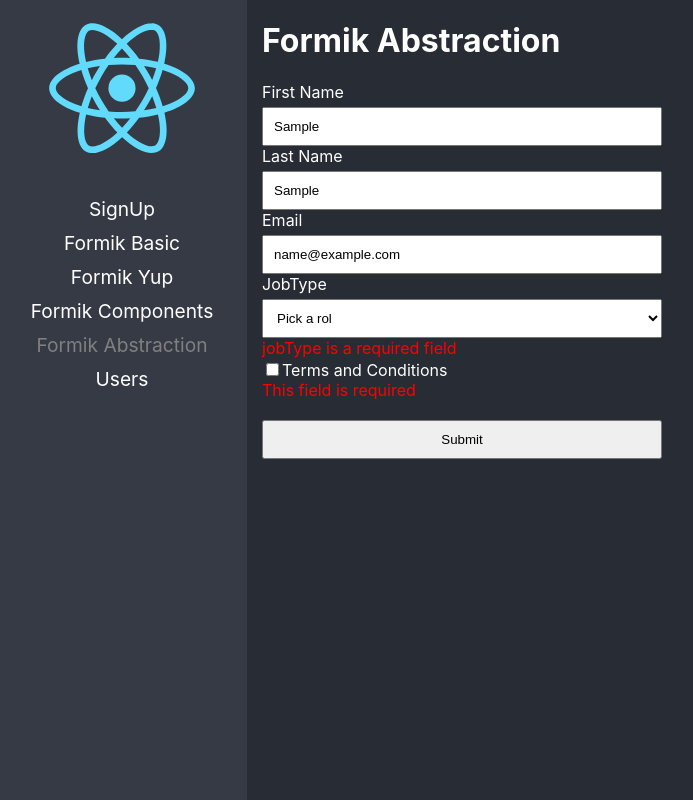
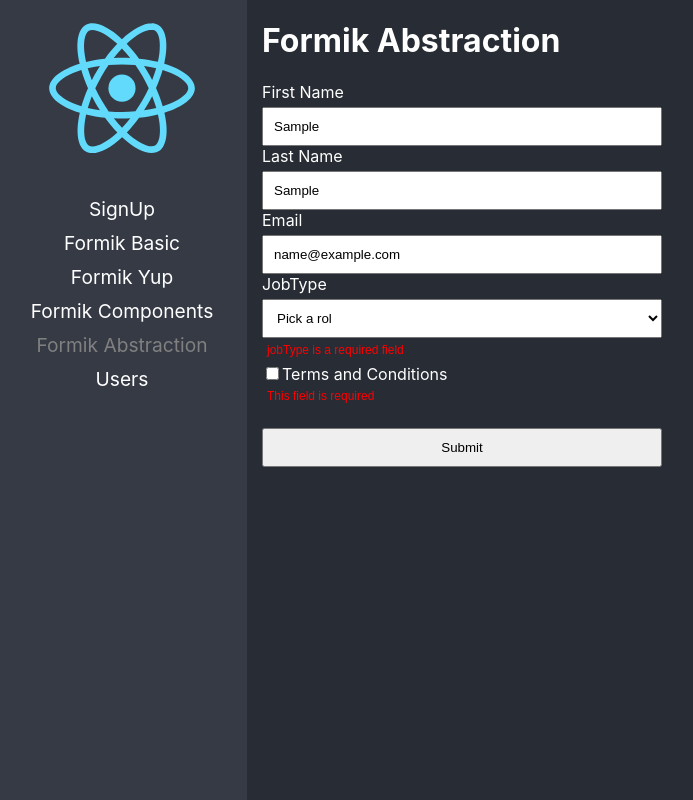
Before and after one commit to jcmurciap/react-forms, a React (Create React App) app: page /formik-abstraction in a window 1280 px wide. Both pictures are taken after typing "Sample", "Sample", "name@example.com" into the empty fields and a click on the button "Submit". Shown: the whole page, without its empty margins (3-696 px from the left). Built offline with nearby package versions, Linux system fonts and the light colour scheme.

Commit message:
Style: Assigned one point of importation of components

```diff
--- a/src/components/MyCheckBox.tsx
+++ b/src/components/MyCheckBox.tsx
@@ -1,4 +1,4 @@
-import {useField} from "formik";
+import {ErrorMessage, useField} from "formik";
 
 interface Props {
     label: string;
@@ -6,9 +6,9 @@ interface Props {
     [x: string]: any;
 }
 
-const MyCheckBox = ({label, ...props}: Props) => {
+export const MyCheckBox = ({label, ...props}: Props) => {
 
-    const [field, meta] = useField({...props, type:"checkbox"});
+    const [field] = useField({...props, type:"checkbox"});
 
     return (
         <>
@@ -16,13 +16,7 @@ const MyCheckBox = ({label, ...props}: Props) => {
                 <input type="checkbox" {...field} {...props}/>
                 {label}
             </label>
-            {
-                meta.touched && meta.error && (
-                    <span className="error">{meta.error}</span>
-                )
-            }
+            <ErrorMessage name={props.name} component="span" className="custom-span-error-class"/>
         </>
     )
 }
-
-export default MyCheckBox;
--- a/src/components/MySelect.tsx
+++ b/src/components/MySelect.tsx
@@ -1,4 +1,4 @@
-import {useField} from "formik";
+import {ErrorMessage, useField} from "formik";
 
 interface Props {
     label: string;
@@ -7,21 +7,15 @@ interface Props {
     [x: string]: any;
 }
 
-const MySelect = ({label, ...props}: Props) => {
+export const MySelect = ({label, ...props}: Props) => {
 
-    const [field, meta] = useField(props);
+    const [field] = useField(props);
 
     return (
         <>
             <label htmlFor={props.id || props.name}>{label}</label>
             <select {...field} {...props}/>
-            {
-                meta.touched && meta.error && (
-                    <span className="error">{meta.error}</span>
-                )
-            }
+            <ErrorMessage name={props.name} component="span" className="custom-span-error-class"/>
         </>
     )
 }
-
-export default MySelect;
--- a/src/components/MyTextInput.tsx
+++ b/src/components/MyTextInput.tsx
@@ -1,4 +1,4 @@
-import {useField} from "formik";
+import {ErrorMessage, useField} from "formik";
 
 interface Props {
     label: string;
@@ -8,22 +8,15 @@ interface Props {
     [x: string]: any;
 }
 
-const MyTextInput = ({label, ...props}: Props) => {
+export const MyTextInput = ({label, ...props}: Props) => {
 
-    const [field, meta] = useField(props);
-    console.log(field, 'field');
+    const [field] = useField(props);
 
     return (
         <>
             <label htmlFor={props.id || props.name}>{label}</label>
             <input className="text-input" {...field} {...props}/>
-            {
-                meta.touched && meta.error && (
-                    <span className="error">{meta.error}</span>
-                )
-            }
+            <ErrorMessage name={props.name} component="span" className="custom-span-error-class"/>
         </>
     )
 }
-
-export default MyTextInput;
--- /dev/null
+++ b/src/components/index.ts
@@ -0,0 +1,3 @@
+export {MySelect} from "./MySelect";
+export {MyTextInput} from "./MyTextInput";
+export {MyCheckBox} from "./MyCheckBox";
--- a/src/forms/pages/FormikBasicPage.tsx
+++ b/src/forms/pages/FormikBasicPage.tsx
@@ -7,7 +7,7 @@ interface FormValues {
     email: string
 }
 
-const FormikBasicPage = () => {
+export const FormikBasicPage = () => {
 
     const validate = ({lastName, firstName, email}: FormValues) => {
 
@@ -83,5 +83,3 @@ const FormikBasicPage = () => {
         </div>
     )
 }
-
-export default FormikBasicPage;
--- a/src/forms/pages/FormikComponents.tsx
+++ b/src/forms/pages/FormikComponents.tsx
@@ -2,7 +2,7 @@ import '../styles/styles.css';
 import {Formik, Field, Form, ErrorMessage} from "formik";
 import * as Yup from "yup";
 
-const FormikComponents = () => {
+export const FormikComponents = () => {
 
     return (
         <div>
@@ -65,5 +65,3 @@ const FormikComponents = () => {
         </div>
     )
 }
-
-export default FormikComponents;
--- a/src/forms/pages/FormikYupPage.tsx
+++ b/src/forms/pages/FormikYupPage.tsx
@@ -2,7 +2,7 @@ import '../styles/styles.css';
 import {useFormik} from "formik";
 import * as Yup from "yup";
 
-const FormikYupPage = () => {
+export const FormikYupPage = () => {
 
     const {
         handleSubmit,
@@ -46,5 +46,3 @@ const FormikYupPage = () => {
         </div>
     )
 }
-
-export default FormikYupPage;
--- /dev/null
+++ b/src/forms/pages/index.ts
@@ -0,0 +1,5 @@
+export {RegisterPage} from "./RegisterPage";
+export {FormikBasicPage} from "./FormikBasicPage";
+export {FormikYupPage} from "./FormikYupPage";
+export {FormikComponents} from "./FormikComponents";
+export {FormikAbstraction} from "./FormikAbstraction";
--- a/src/forms/styles/styles.css
+++ b/src/forms/styles/styles.css
@@ -22,3 +22,9 @@ span, .error-message {
 .has-error {
     border: 1px solid red;
 }
+
+.custom-span-error-class {
+    font-family: sans-serif;
+    font-size: 12px;
+    padding: 5px;
+}
--- a/src/routes/Navigation.tsx
+++ b/src/routes/Navigation.tsx
@@ -1,10 +1,6 @@
 import {BrowserRouter, NavLink, Routes, Route, Navigate} from "react-router-dom";
 import logo from '../logo.svg';
-import {RegisterPage} from "../forms/pages/RegisterPage";
-import FormikBasicPage from "../forms/pages/FormikBasicPage";
-import FormikYupPage from "../forms/pages/FormikYupPage";
-import FormikComponents from "../forms/pages/FormikComponents";
-import FormikAbstraction from "../forms/pages/FormikAbstraction";
+import {RegisterPage, FormikBasicPage, FormikYupPage, FormikComponents, FormikAbstraction} from "../forms/pages";
 
 export const Navigation = () => {
     return (
```
Also changed, not shown: src/forms/pages/FormikAbstraction.tsx (+2 -6 lines).
